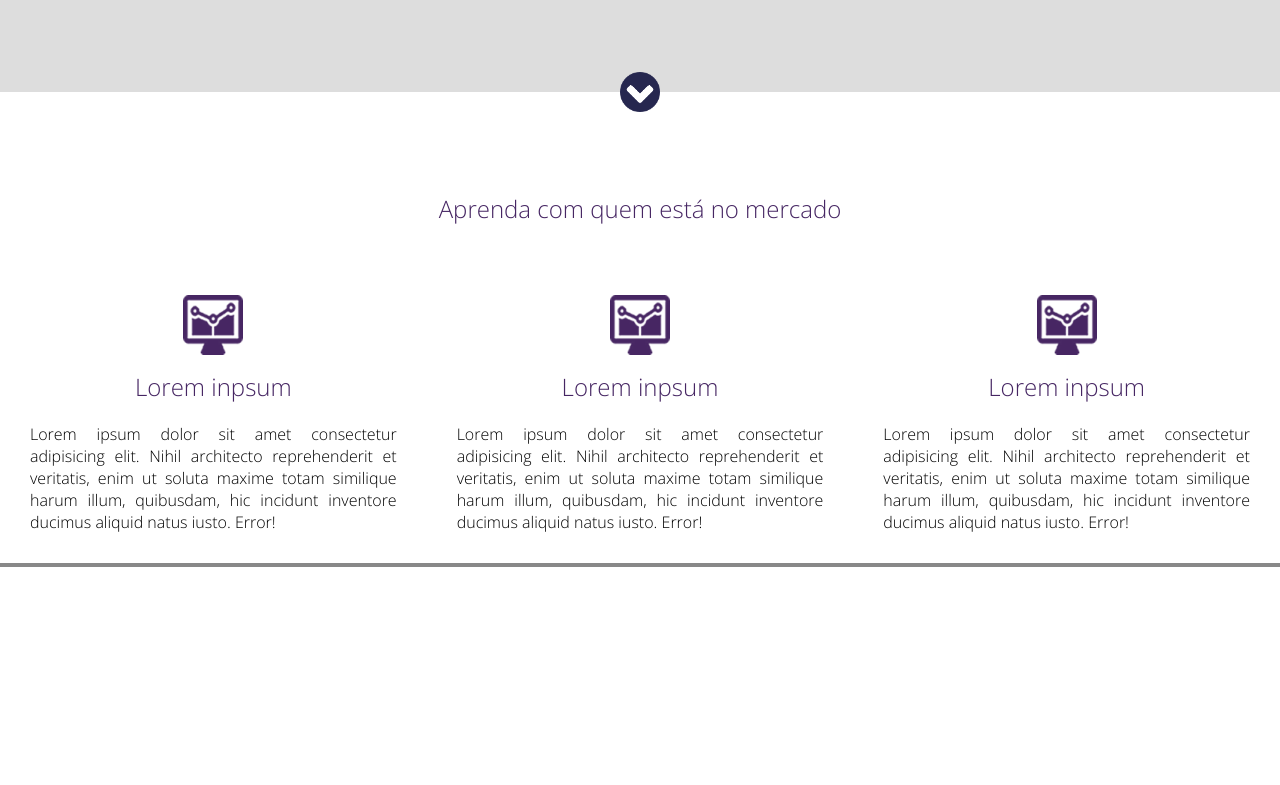
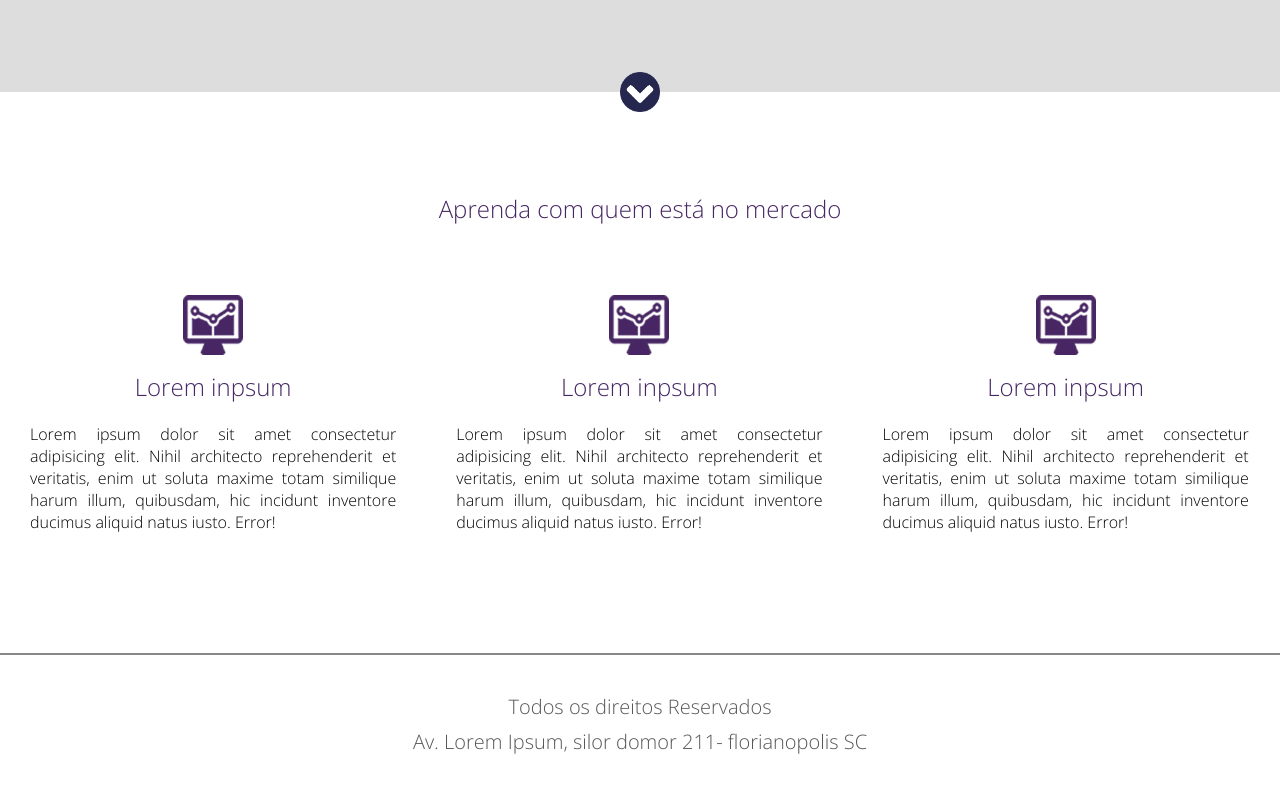
Before and after one commit to wilsonsilvadeveloper/curso-fullstack, a plain HTML site: page aulas/Designer-responsivo/projeto1/index.html in a window 1280 px wide. Shown: the part 818-1603 px from the top of the page. Before the commit the page ends 1445 px from the top, so only its background shows below. Drawn offline with Linux system fonts and the light colour scheme.

Commit message:
adicionado a sessao footer na pag

```diff
--- a/aulas/Designer-responsivo/projeto1/css/index.css
+++ b/aulas/Designer-responsivo/projeto1/css/index.css
@@ -181,7 +181,7 @@ html, body {
 
 .container-single {
     float: left;
-    width: 33.333%;
+    width: 33.3%;
     padding: 30px;
 }
 
@@ -196,5 +196,12 @@ html, body {
 
 .footer {
     padding: 30px 0;
-    border-top: 4px solid #888888;
+    border-top: 2px solid #888888;
+    font-size: 20px;
+    text-align: center;
+    color: #575757;
 }
+
+.footer p {
+    margin-top: 8px;
+}
--- a/aulas/Designer-responsivo/projeto1/index.html
+++ b/aulas/Designer-responsivo/projeto1/index.html
@@ -96,14 +96,16 @@
                         <p>Lorem ipsum dolor sit amet consectetur adipisicing elit. Nihil architecto reprehenderit et veritatis, enim ut soluta maxime totam similique harum illum, quibusdam, hic incidunt inventore ducimus aliquid natus iusto. Error!</p>
                     </div><!--container-text-single-->
                 </div>
-            </div><!--container-single">            -->
+            </div><!--container-single">-->
             <div class="container-single">
+              <div>
                   <img src="images/icon.png" alt="">
                   <div class="container-text-single">
                       <h2>Lorem inpsum</h2>
                       <p>Lorem ipsum dolor sit amet consectetur adipisicing elit. Nihil architecto reprehenderit et veritatis, enim ut soluta maxime totam similique harum illum, quibusdam, hic incidunt inventore ducimus aliquid natus iusto. Error!</p>
                   </div><!--container-text-single-->
-            </div><!--container-single-->
+              </div>
+          </div><!--container-single">-->
             <div class="container-single">
                 <img src="images/icon.png" alt="">
                 <div class="container-text-single">
@@ -112,12 +114,13 @@
                 </div><!--container-text-single-->
             </div><!--container-single-->
         </div> <!--container-section-images-texts-->
+        <div class="clear"></div>
       </div> <!--Container-sessoes2-->
 
-    <div class="clear"></div>
 
     <div class="footer">
-
+      <p>Todos os direitos Reservados</p>
+      <p>Av. Lorem Ipsum, silor domor 211- florianopolis SC</p>
     </div> <!--Footer-->
   </body>
 </html>
```
Lines whose indentation alone changed are shown as unchanged.
